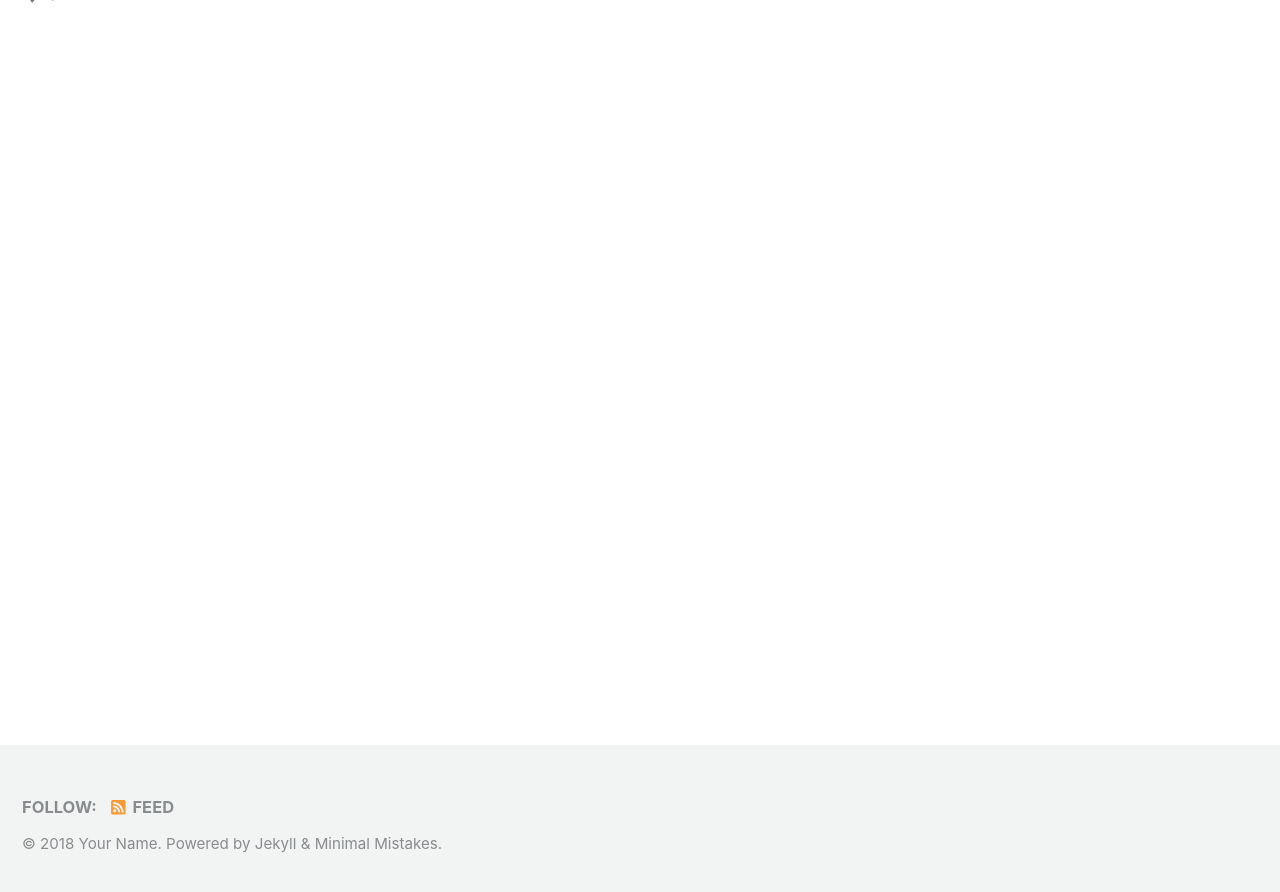
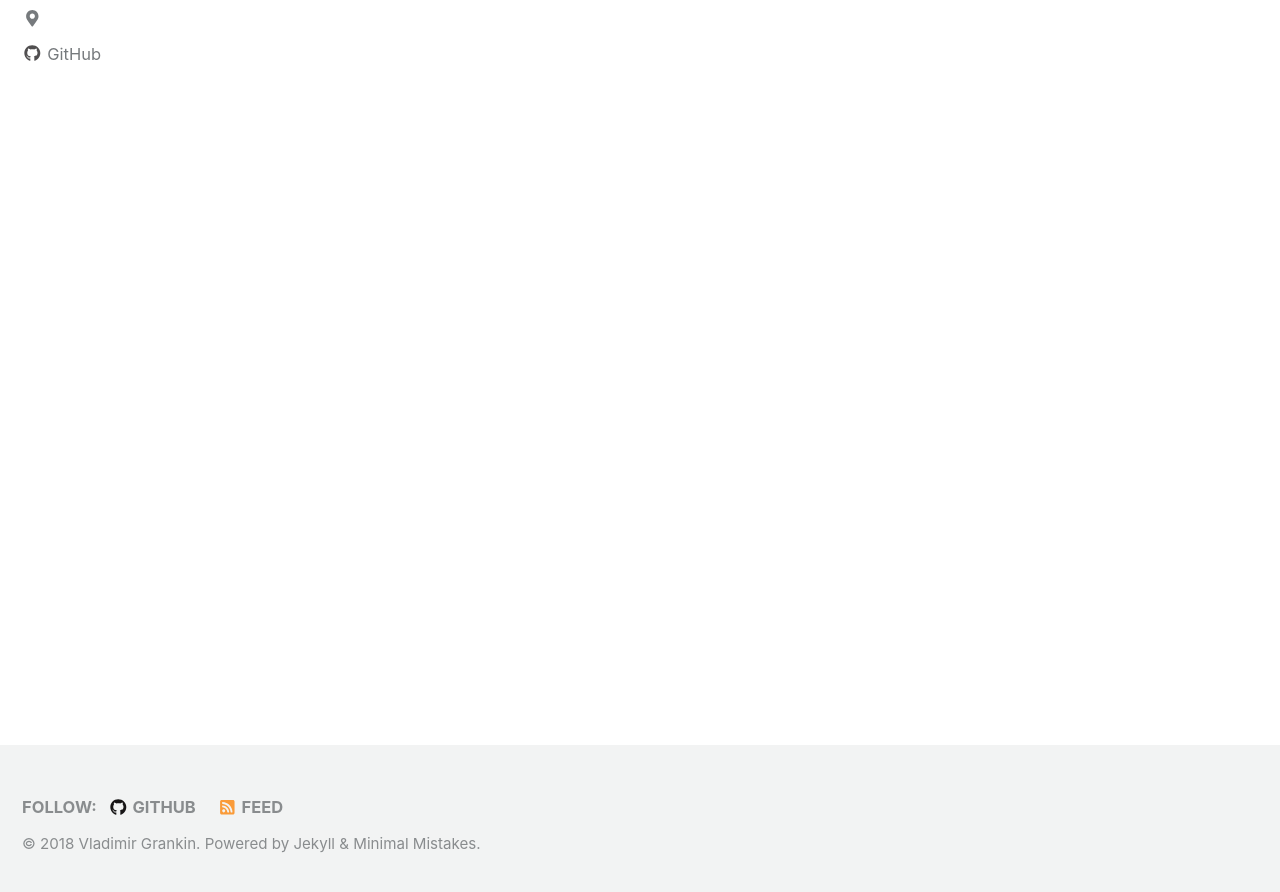
Before and after one commit to vgrankin/vgrankin.github.io, a Jekyll site: the page built from index.html, in a window 1280 px wide and 900 px high, scrolled down 253 px. Shown: the top 892 px of the window. Built offline with Jekyll 4.4.1, drawn with Linux system fonts in a browser that asks for light colours; nearby versions of some CDN libraries; the list of posts is cut into pages by our own code; some of the changed text lies outside the part shown.

Commit message:
Config update

```diff
--- a/_config.yml
+++ b/_config.yml
@@ -16,10 +16,10 @@ minimal_mistakes_skin    : "default" # "air", "aqua", "contrast", "dark", "dirt"
 
 # Site Settings
 locale                   : "en-US"
-title                    : "Site Title"
+title                    : "Vladimir Grankin"
 title_separator          : "-"
-name                     : "Your Name"
-description              : "An amazing website."
+name                     : "Vladimir Grankin"
+description              : "Software Engineering & Data Science"
 url                      : # the base hostname & protocol for your site e.g. "https://mmistakes.github.io"
 baseurl                  : # the subpath of your site, e.g. "/blog"
 repository               : # GitHub username/repo-name e.g. "mmistakes/minimal-mistakes"
@@ -100,10 +100,10 @@ analytics:
 
 # Site Author
 author:
-  name             : "Your Name"
+  name             : "Vladimir Grankin"
   avatar           : # path of avatar image, e.g. "/assets/images/bio-photo.jpg"
-  bio              : "I am an amazing person."
-  location         : "Somewhere"
+  bio              : "Software Engineering & Data Science"
+  location         : ""
   email            :
   uri              :
   home             : # null (default), "absolute or relative url to link to author home"
@@ -113,13 +113,13 @@ author:
   flickr           :
   facebook         :
   foursquare       :
-  github           :
+  github           : "vgrankin"
   gitlab           :
   google_plus      :
   keybase          :
   instagram        :
   lastfm           :
-  linkedin         : # "john-doe-12345678" (the last part of your profile url, e.g. https://www.linkedin.com/in/john-doe-12345678)
+  linkedin         : # "vladimir-grankin-b2313562" (the last part of your profile url, e.g. https://www.linkedin.com/in/john-doe-12345678)
   pinterest        :
   soundcloud       :
   stackoverflow    : # "123456/username" (the last part of your profile url, e.g. https://stackoverflow.com/users/123456/username)
@@ -269,3 +269,10 @@ defaults:
       comments: # true
       share: true
       related: true
+  # _pages
+  - scope:
+      path: ""
+      type: pages
+    values:
+      layout: single
+      author_profile: true
```
